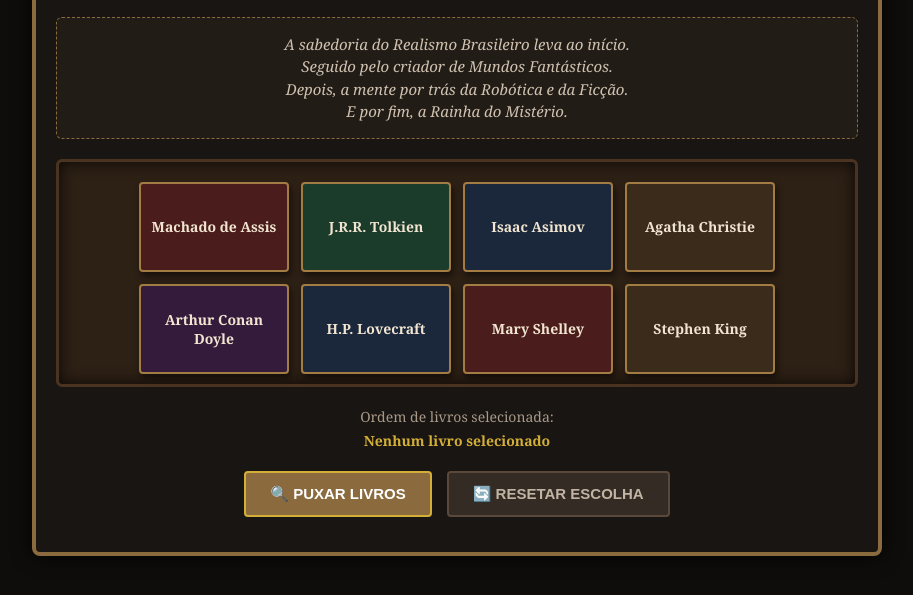
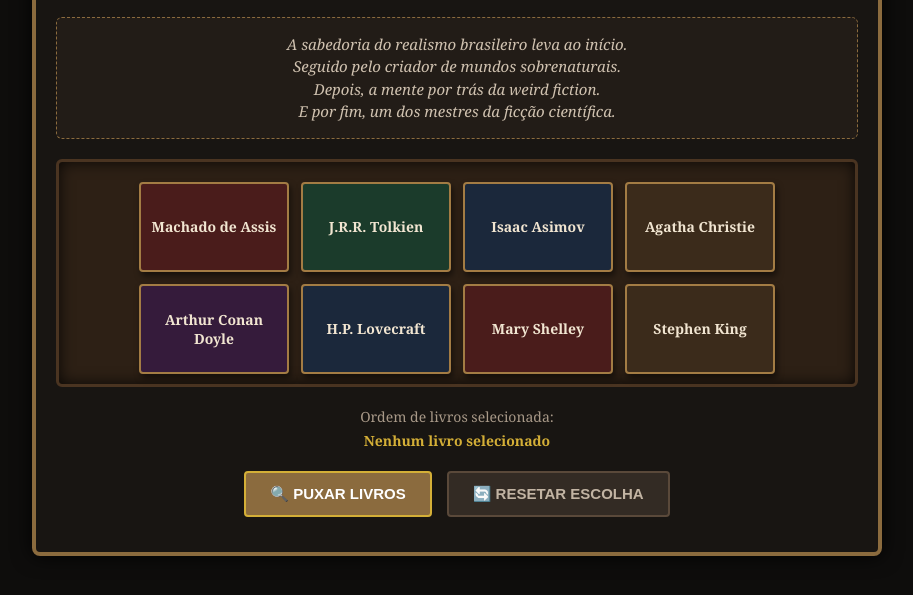
Before and after one commit to eriqnog/passagem-secreta, a plain HTML site: page index.html in a window 1280 px wide. Shown: the part 161-756 px from the top of the page, without its empty margins (183-1096 px from the left). Drawn offline with Linux system fonts and the light colour scheme.

Commit message:
Update index.html

```diff
--- a/index.html
+++ b/index.html
@@ -482,7 +482,7 @@
 
     // ESTADO PADRÃO DA APLICAÇÃO
     let config = {
-        clue: "A sabedoria do Realismo Brasileiro leva ao início.\nSeguido pelo criador de Mundos Fantásticos.\nDepois, a mente por trás da Robótica e da Ficção.\nE por fim, a Rainha do Mistério.",
+        clue: "A sabedoria do realismo brasileiro leva ao início.\nSeguido pelo criador de mundos sobrenaturais.\nDepois, a mente por trás da weird fiction.\nE por fim, um dos mestres da ficção científica.",
         successMsg: "🔓 Um rangido pesado soa atrás da estante! Ela desliza lentamente para o lado, revelando uma passagem secreta escura...",
         correctSequence: ["Machado de Assis", "Stephen King", "H.P. Lovecraft", "Isaac Asimov"]
     };
```
